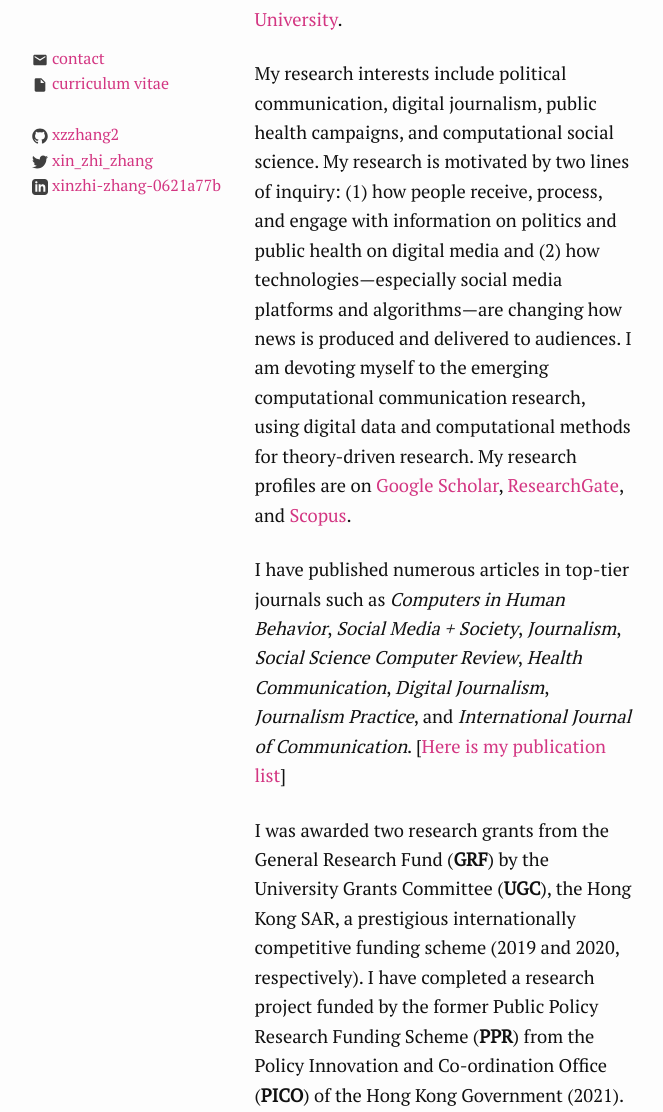
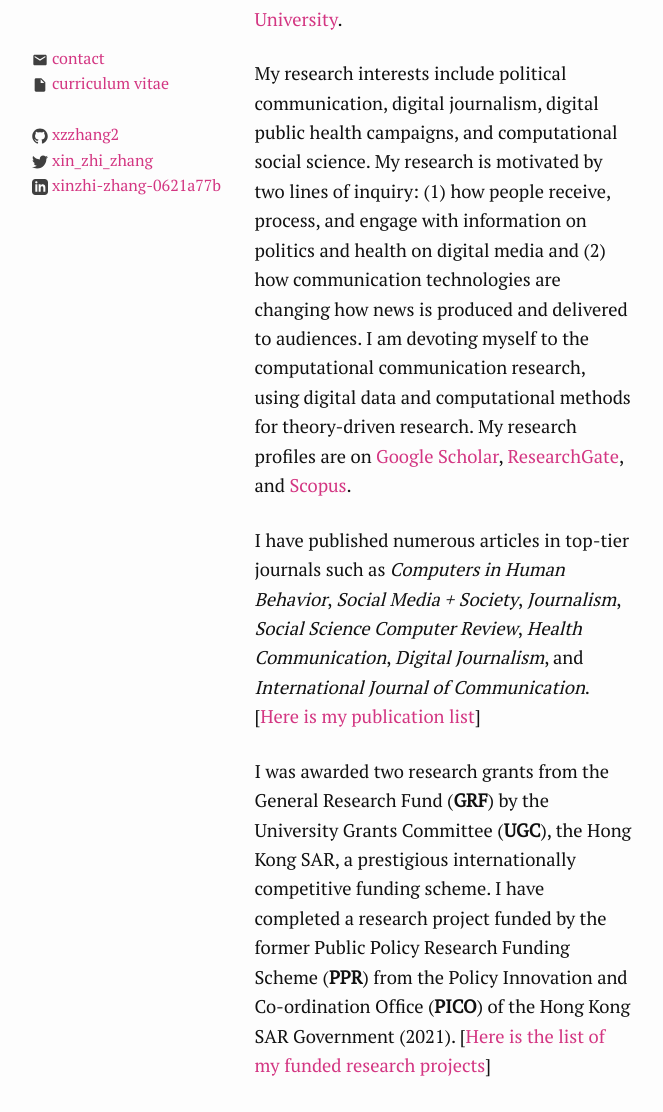
Before and after one commit to xzzhang2/xzzhang2.github.io, a Jekyll site: the page built from index.md, in a window 1280 px wide and 1400 px high, cut to the strip 288-1400 px from the top of the window. Shown: the whole strip, without its empty margins (308-971 px from the left). Built offline with Jekyll 4.4.1, drawn with Linux system fonts in a browser that asks for light colours; some of the changed text lies outside the part shown.

Commit message:
Update index.md
manually updating the index.md @2022-08-03

```diff
--- a/index.md
+++ b/index.md
@@ -9,13 +9,13 @@ seo:
 
 Welcome. I am Xinzhi Zhang, currently an Assistant Professor at the [Department of Interactive Media](https://scholars.hkbu.edu.hk/en/persons/xinzhi-zhang-11) in the School of Communication at [Hong Kong Baptist University](http://www.hkbu.edu.hk).
 
-My research interests include political communication, digital journalism, public health campaigns, and computational social science. My research is motivated by two lines of inquiry: (1) how people receive, process, and engage with information on politics and public health on digital media and (2) how technologies—especially social media platforms and algorithms—are changing how news is produced and delivered to audiences. I am devoting myself to the emerging computational communication research, using digital data and computational methods for theory-driven research. My research profiles are on [Google Scholar](https://scholar.google.com.hk/citations?user=iOFeIDIAAAAJ&hl=en), [ResearchGate](https://www.researchgate.net/profile/Xinzhi_Zhang3), and [Scopus](https://scholars.hkbu.edu.hk/en/persons/xinzhi-zhang-11).
+My research interests include political communication, digital journalism, digital public health campaigns, and computational social science. My research is motivated by two lines of inquiry: (1) how people receive, process, and engage with information on politics and health on digital media and (2) how communication technologies are changing how news is produced and delivered to audiences. I am devoting myself to the computational communication research, using digital data and computational methods for theory-driven research. My research profiles are on [Google Scholar](https://scholar.google.com.hk/citations?user=iOFeIDIAAAAJ&hl=en), [ResearchGate](https://www.researchgate.net/profile/Xinzhi_Zhang3), and [Scopus](https://scholars.hkbu.edu.hk/en/persons/xinzhi-zhang-11).
 
-I have published numerous articles in top-tier journals such as *Computers in Human Behavior*, *Social Media + Society*, *Journalism*, *Social Science Computer Review*, *Health Communication*, *Digital Journalism*, *Journalism Practice*, and *International Journal of Communication*. [[Here is my publication list](https://xzzhang2.github.io/pages/pubs.html)]
+I have published numerous articles in top-tier journals such as *Computers in Human Behavior*, *Social Media + Society*, *Journalism*, *Social Science Computer Review*, *Health Communication*, *Digital Journalism*, and *International Journal of Communication*. [[Here is my publication list](https://xzzhang2.github.io/pages/pubs.html)]
 
-I was awarded two research grants from the General Research Fund (**GRF**) by the University Grants Committee (**UGC**), the Hong Kong SAR, a prestigious internationally competitive funding scheme (2019 and 2020, respectively). I have completed a research project funded by the former Public Policy Research Funding Scheme (**PPR**) from the Policy Innovation and Co-ordination Office (**PICO**) of the Hong Kong Government (2021). [[Here is the list of my funded research projects](https://xzzhang2.github.io/pages/projects.html)]
+I was awarded two research grants from the General Research Fund (**GRF**) by the University Grants Committee (**UGC**), the Hong Kong SAR, a prestigious internationally competitive funding scheme. I have completed a research project funded by the former Public Policy Research Funding Scheme (**PPR**) from the Policy Innovation and Co-ordination Office (**PICO**) of the Hong Kong SAR Government (2021). [[Here is the list of my funded research projects](https://xzzhang2.github.io/pages/projects.html)]
 
-I am the founding Programme Director of [Master of Science (MSc) in AI and Digital Media](https://gs.hkbu.edu.hk/programmes/master-of-science-msc-in-ai-and-digital-media) (2018 - Present), a pioneering interdisciplinary postgraduate programme of its kind in Hong Kong. The Programme is selected to be funded by the [Targeted Taught Postgraduate Programmes Fellowships Scheme](https://www.ugc.edu.hk/eng/ugc/activity/targeted_postgraduate_scheme.html) by the University Grants Committee (**UGC**), the Hong Kong SAR. I was also one of the founding members—and later the Programme Director—of [Data and Media Communication Concentration](http://bu-dmc.hkbu.edu.hk) (2017 - 19), the first undergraduate concentration in Hong Kong on data-driven news reporting and storytelling.
+I am the founding Programme Director of [Master of Science (MSc) in AI and Digital Media](https://gs.hkbu.edu.hk/programmes/master-of-science-msc-in-ai-and-digital-media) (2019 - Present), a pioneering interdisciplinary postgraduate programme of its kind in Hong Kong. The Programme is selected to be funded by the [Targeted Taught Postgraduate Programmes Fellowships Scheme](https://www.ugc.edu.hk/eng/ugc/activity/targeted_postgraduate_scheme.html) by the University Grants Committee (**UGC**), the Hong Kong SAR. I was also one of the founding members—and later the Programme Director—of [Data and Media Communication Concentration](http://bu-dmc.hkbu.edu.hk) (2017 - 19), the first undergraduate concentration in Hong Kong on data-driven news reporting and storytelling.
 
 I am the recipient of **HKBU's Performance Award as Young Researcher** in 2021. I am also the recipient of **HKBU's Performance Award in Teaching** in 2022.
 
```
